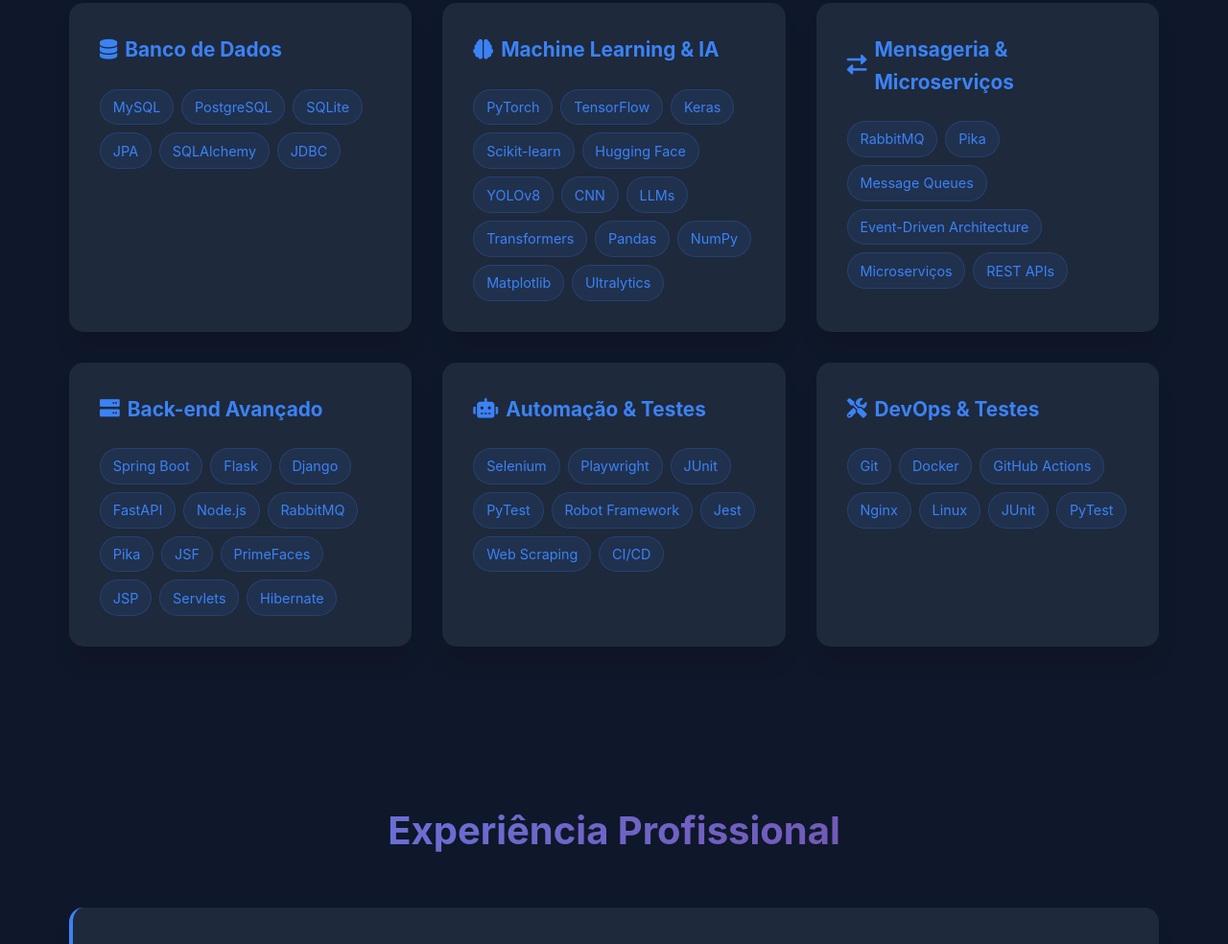
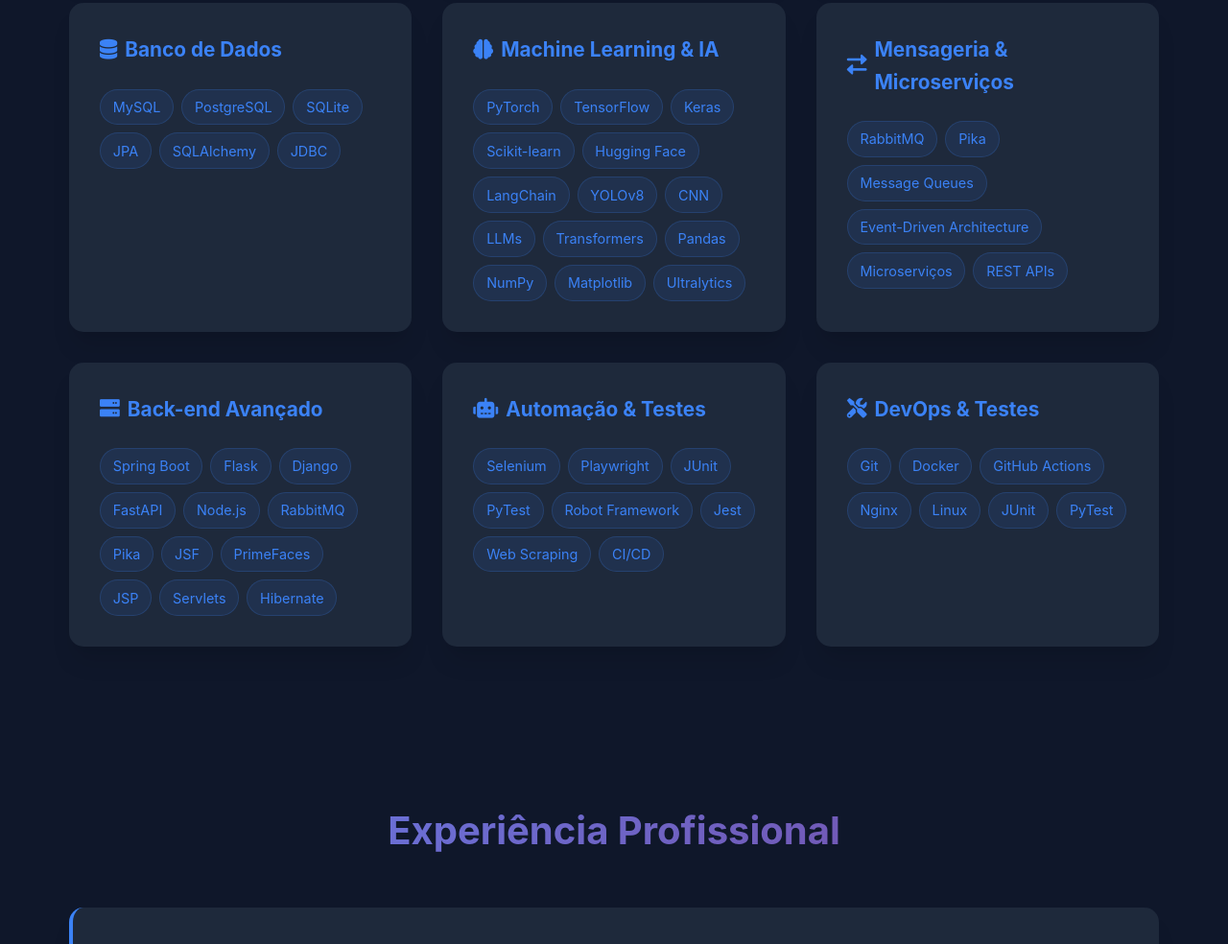
Before and after one commit to Renan-RodriguesDEV/portfolio, a plain HTML site: page index.html in a window 1280 px wide. Shown: the part 2518-3502 px from the top of the page at 96% size. Drawn offline with Linux system fonts and the light colour scheme.

Commit message:
feat: adicionar LangChain às habilidades técnicas

```diff
--- a/index.html
+++ b/index.html
@@ -189,6 +189,7 @@
             <span class="skill-tag">Keras</span>
             <span class="skill-tag">Scikit-learn</span>
             <span class="skill-tag">Hugging Face</span>
+            <span class="skill-tag">LangChain</span>
             <span class="skill-tag">YOLOv8</span>
             <span class="skill-tag">CNN</span>
             <span class="skill-tag">LLMs</span>
```
